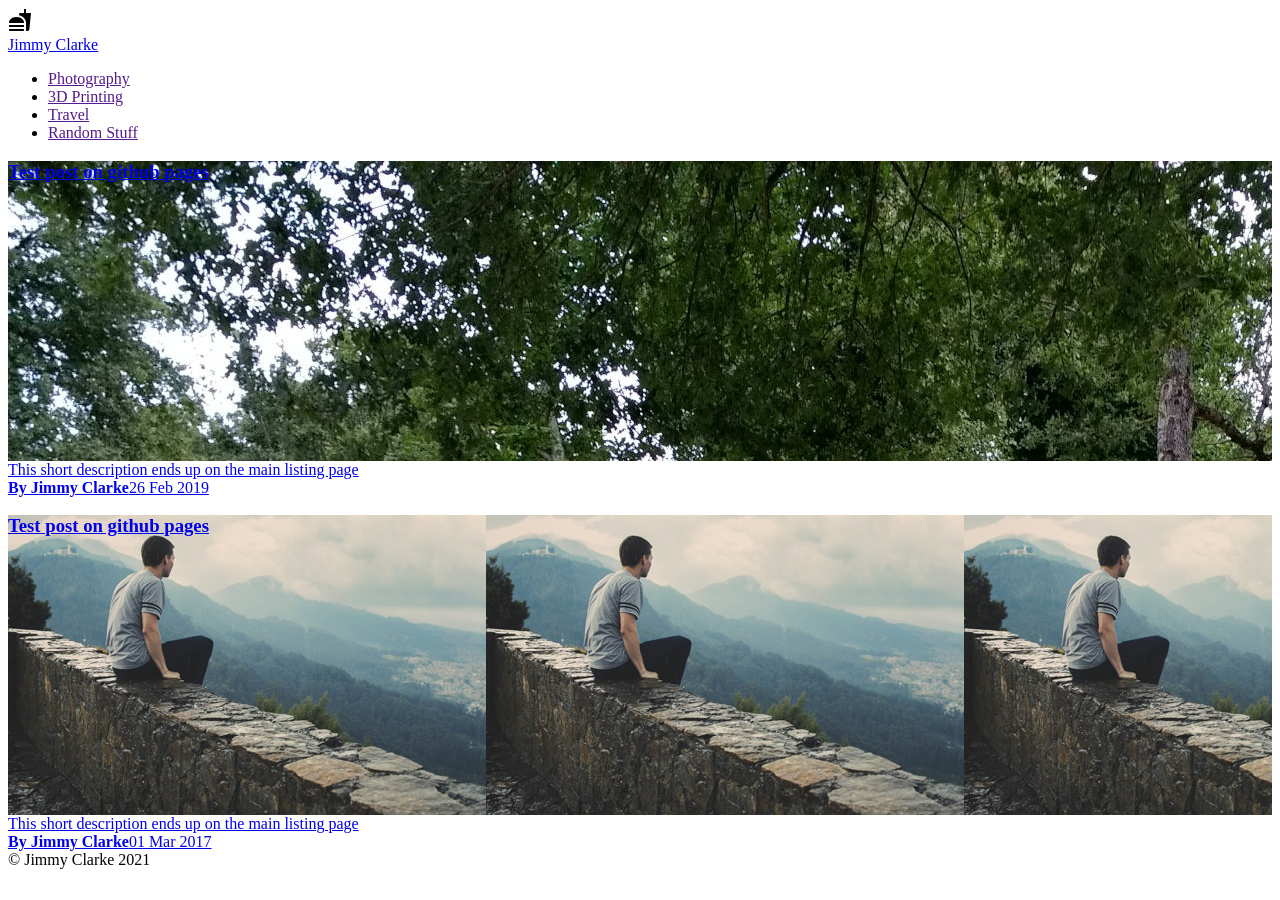
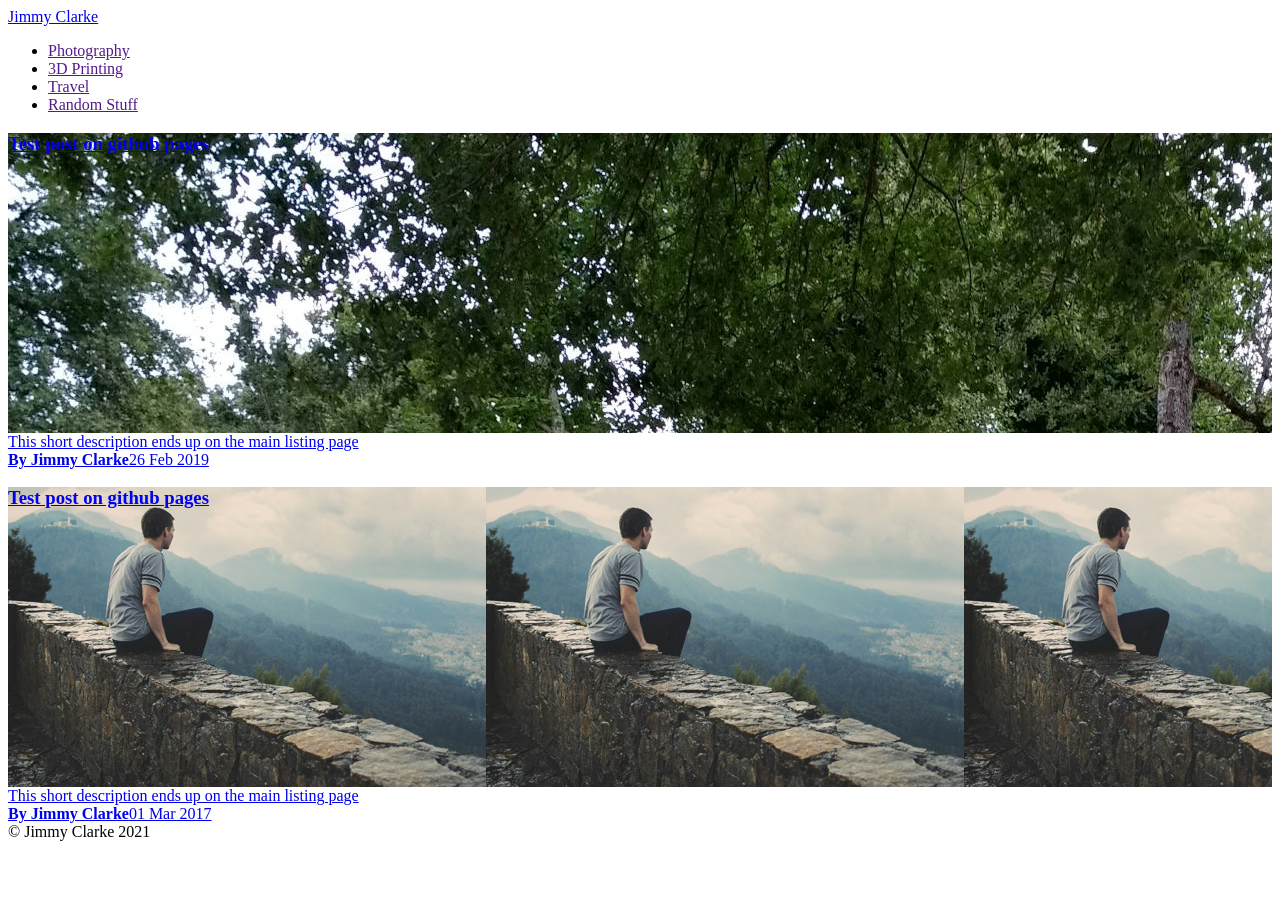
Before and after one commit to jimmyclarke113/jimmyclarke113.github.io, a Jekyll site: the page built from index.html, in a window 1280 px wide. Built offline with Jekyll 4.4.1, drawn with Linux system fonts in a browser that asks for light colours.

Commit message:
Update index.html

```diff
--- a/index.html
+++ b/index.html
@@ -2,7 +2,6 @@
 layout: jimmyclarke2021
 title: Jimmy Clarke
 ---
-<div title="This site uses cookies" class="cookie"><i class="material-icons">fastfood</i></div>
 <div class="menu">
 	<a href="/">
 		<div class="logo"></div>
```
